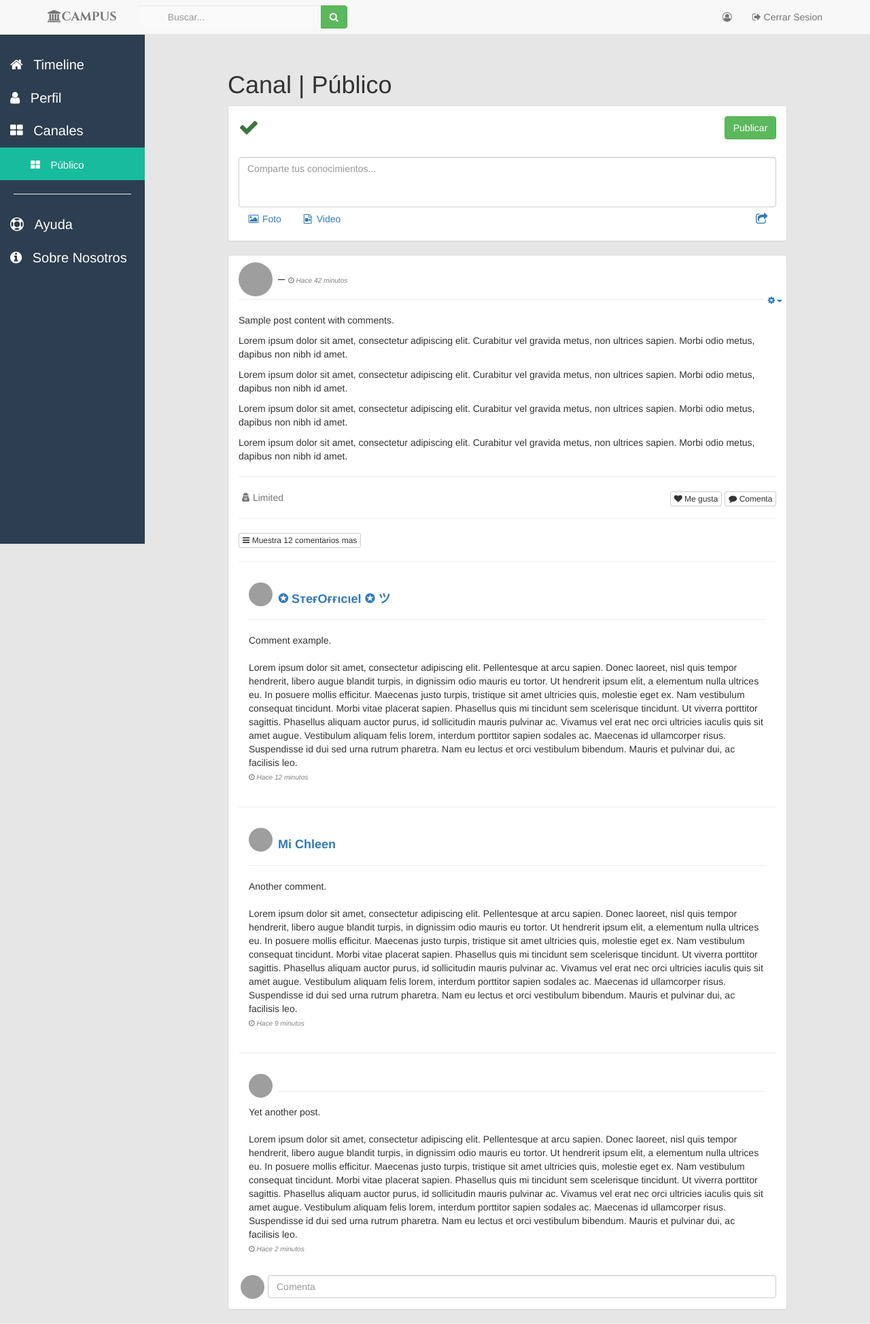
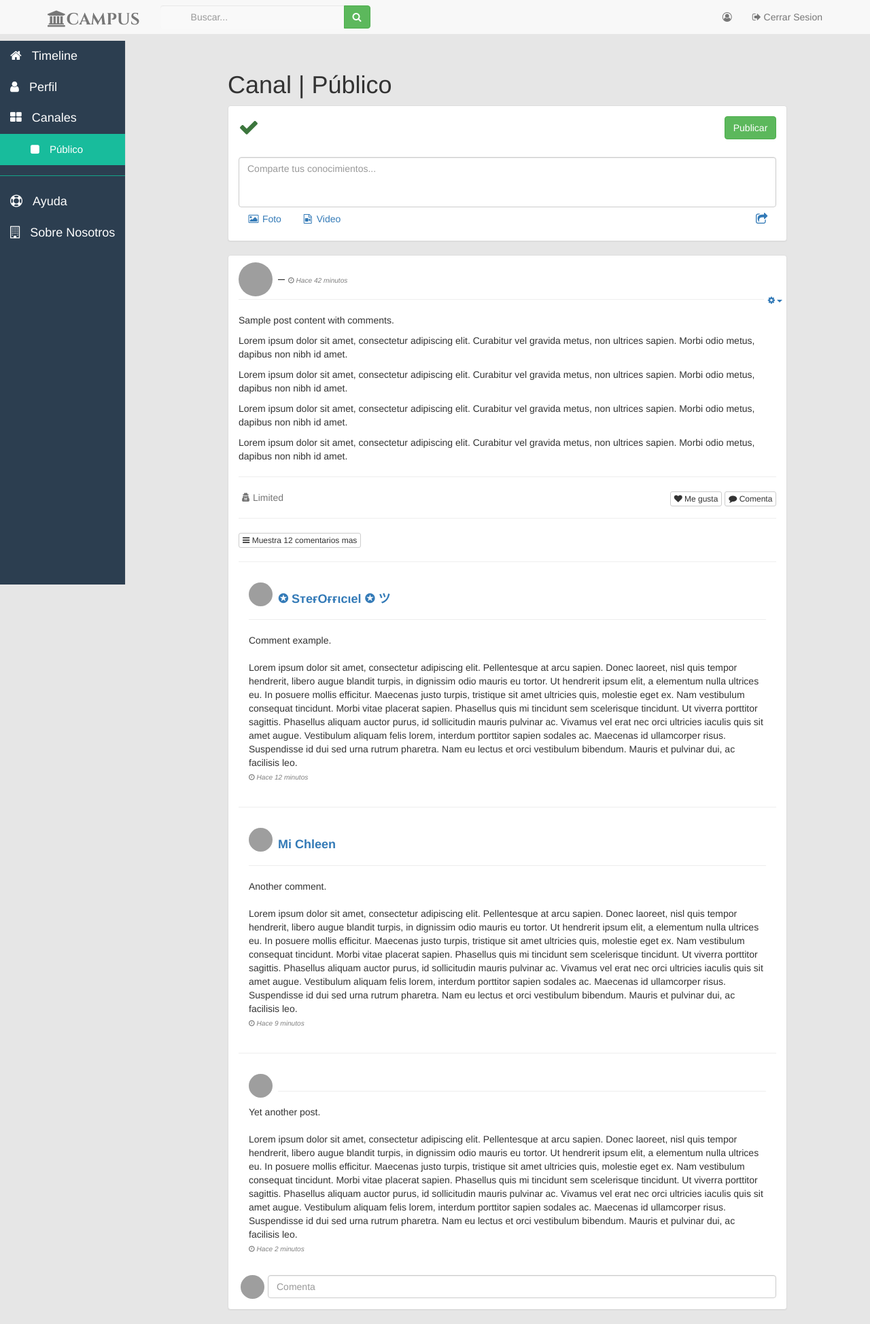
Before and after one commit to favr91/campus, a Rails app: page /chanel/index in a window 1280 px wide. Shown: the whole page at 68% size. Run offline with Rails 7, Linux system fonts and the light colour scheme; the visitor is signed in with stand-in values (Sample User, id 1); style sheets or scripts are compiled from the project's sources; some libraries are stand-ins or nearby versions; grey boxes are pictures that could not be loaded.

Commit message:
hecha nueva sidebar

```diff
--- a/app/assets/stylesheets/application.scss
+++ b/app/assets/stylesheets/application.scss
@@ -15,11 +15,32 @@ textarea {
     overflow-y: scroll;
 }
 
-body,
-html,
-.row-offcanvas {
+.box {
+
     height: 100%;
+    background: #2c3e50;
+    position: absolute;
+    left: 0;
+    top: 60px;
+    box-shadow: 1px 0px 0px rgba(0, 0, 0, 0.05);
+    position: fixed;
+    bottom: 0;
+    z-index: 1000;
+
 }
+
+.box a {
+    padding: 25px;
+    font-size: 18px;
+    color: white;
+     -o-transition:.5s;
+  -ms-transition:.5s;
+  -moz-transition:.5s;
+  -webkit-transition:.5s;
+  /* ...and now for the proper property */
+  transition:.5s;
+}
+
 
 body {
     //background-image: url('https://i.imgsafe.org/e90f01fffb.jpg');
@@ -46,6 +67,8 @@ body.blanco {
     font-size: 12px;
 }
 
+
+/*
 .sidebar {
     position: fixed;
     top: 51px;
@@ -59,37 +82,24 @@ body.blanco {
     background-color: #2c3e50;
     border-right: 1px solid 1px transparent;
     box-shadow: 0 1px 1px rgba(0, 0, 0, 0.05);
+}*/
+
+.active {
+    background-color: #18bc9c;
+    a {
+        color: #fff;
+    }
 }
 
-.main {
-    padding: 20px;
-}
-
-.active{
-    background-color: #18bc9c;
-
-        a{
- color: #fff;
-        }
-}
-
-.nav-sidebar {
-    margin-right: -21px;
-    margin-bottom: 20px;
-    margin-left: -20px;
-    font-size: 20px;
-    a{
-        color: #fff;
-    }
-
-    li:hover a{
+.box {
+    li:hover a {
         background-color: #18bc9c;
         color: #fff;
     }
 }
 
 .btn-success {
-    a{
+    a {
         color: #fff;
         text-decoration: none;
     }
@@ -115,6 +125,13 @@ body.blanco {
     border-color: #15a589;
 }
 
+.linea-hr2 {
+    max-width: 200px;
+    margin: 15px auto;
+    border-width: 1px;
+    border-color: #15a589;
+}
+
 .subheading {
     line-height: 1.1;
     display: block;
@@ -126,79 +143,6 @@ body.blanco {
     font-size: 26px;
 }
 
-
-/* --------------------------------------SideBar */
-
-
-/* .side-nav {
-        position: fixed;
-        top: 51px;
-        left: 225px;
-        width: 225px;
-        margin-left: -225px;
-        border: none;
-        border-radius: 0;
-        overflow-y: auto;
-        background-color: #ecf0f1;
-        bottom: 0;
-        overflow-x: hidden;
-        padding-bottom: 40px;
-    }
-
-    .side-nav>li>a {
-        width: 225px;
-    }
-
-    .side-nav li a:hover,
-    .side-nav li a:focus {
-        outline: none;
-        background-color: #18BC9C !important;
-        color: white;
-         display: inline-block;
-  vertical-align: middle;
-  -webkit-transform: perspective(1px) translateZ(0);
-  transform: perspective(1px) translateZ(0);
-  box-shadow: 0 0 1px transparent;
-  overflow: hidden;
-  -webkit-transition-duration: 0.3s;
-  transition-duration: 0.3s;
-  -webkit-transition-property: color, background-color;
-  transition-property: color, background-color;
-    }
-
-    .side-nav>li>ul {
-    padding: 0;
-}
-
-.side-nav>li>ul>li>a {
-    display: block;
-    padding: 10px 15px 10px 38px;
-    text-decoration: none;
-    color: #999;
-}
-
-.side-nav>li>ul>li>a:hover {
-    color: #fff;
-}
-
-*/
-/*
-a:hover {
-    display: inline-block;
-    vertical-align: middle;
-    -webkit-transform: perspective(1px) translateZ(0);
-    transform: perspective(1px) translateZ(0);
-    box-shadow: 0 0 1px transparent;
-    overflow: hidden;
-    -webkit-transition-duration: 0.3s;
-    transition-duration: 0.3s;
-    -webkit-transition-property: color, background-color;
-    transition-property: color, background-color;
-}
-*/
-
-/* --------------------------------------Barra de busqueda*/
-
 .barra-busqueda {
     background-color: rgba(255, 255, 255, .15);
     border: none;
@@ -208,6 +152,7 @@ a:hover {
 
 .logo-estilo {
     font-family: 'Cinzel', serif;
+    font-size: 24px;
 }
 
 input:focus::-webkit-input-placeholder {
--- a/app/controllers/posts_controller.rb
+++ b/app/controllers/posts_controller.rb
@@ -1,5 +1,5 @@
 class PostsController < ApplicationController
-  before_action :authenticate_user!
+
   before_action :set_post, only: [:show, :edit, :update, :destroy]
 
   # GET /posts
--- a/app/views/areas/index.html.erb
+++ b/app/views/areas/index.html.erb
@@ -1,5 +1,5 @@
 <div class="container">
-<div class="col-xs-11 col-sm-9 col-md-10 col-xs-offset-1 col-sm-offset-3 col-md-offset-2">
+<div class="col-xs-12 col-sm-9 col-md-9 col-lg-10 col-sm-offset-4 col-md-offset-3 col-lg-offset-2">
 <h1>Áreas de Conocimiento</h1>
 
  <div class="panel-body">
--- a/app/views/chanel/index.html.erb
+++ b/app/views/chanel/index.html.erb
@@ -1,6 +1,6 @@
 
 
-<div class="col-xs-11 col-sm-9 col-md-8 col-xs-offset-1 col-sm-offset-3 col-md-offset-3">
+<div class="col-xs-12 col-sm-8 col-md-8 col-sm-offset-4 col-md-offset-3">
            <h1>Canal | Público</h1>
             <div class="panel panel-default">
                 <div class="panel-body">
--- a/app/views/devise/registrations/edit.html.erb
+++ b/app/views/devise/registrations/edit.html.erb
@@ -1,5 +1,5 @@
 <%= bootstrap_devise_error_messages! %>
-<div class="col-xs-12 col-sm-6 col-md-4 col-sm-offset-3 col-md-offset-4">
+<div class="col-xs-12 col-sm-7 col-md-6 col-lg-5 col-sm-offset-4 col-md-offset-4">
 <div class="panel panel-default devise-bs">
   <div class="panel-heading">
     <h4><%= t('.title', resource: resource_class.model_name.human , default: "Edit #{resource_name.to_s.humanize}") %></h4>
--- a/app/views/layouts/application.html.erb
+++ b/app/views/layouts/application.html.erb
@@ -10,6 +10,7 @@
         <meta content="IE=edge,chrome=1" http-equiv="X-UA-Compatible">
         <meta name="viewport" content="width=device-width, initial-scale=1.0">
         <meta name="theme-color" content="#212f3d">
+
 </head>
 
 <body <% if user_signed_in? && request.path != "/about/index" %> class="blanco" <% end %> >
--- a/app/views/partials/_navbar.html.erb
+++ b/app/views/partials/_navbar.html.erb
@@ -1,13 +1,16 @@
 <nav class="navbar navbar-default navbar-fixed-top">
+
   <div class="container">
     <!-- Brand and toggle get grouped for better mobile display -->
     <div class="navbar-header">
-      <button type="button" class="navbar-toggle collapsed" data-toggle="collapse" data-target="#bs-example-navbar-collapse-1" aria-expanded="false">
+
+        <button type="button" class="navbar-toggle collapsed" data-toggle="collapse" data-target="#bs-example-navbar-collapse-1" aria-expanded="false">
         <span class="sr-only">Toggle navigation</span>
         <span class="icon-bar"></span>
         <span class="icon-bar"></span>
         <span class="icon-bar"></span>
       </button>
+
        <a class="navbar-brand logo-estilo" href="/"><i class="fa fa-university" aria-hidden="true"></i>CAMPUS</a>
     </div>
 
@@ -26,6 +29,8 @@
 
       <ul class="nav navbar-nav navbar-right">
 
+
+
           <% if user_signed_in? %>
             <li>
              <a href="#" style="font-weight: bold;"><i class="fa fa-user-circle-o" aria-hidden="true"></i> <%= current_user.nombre %></a>
@@ -40,6 +45,36 @@
           <% end %>
         </li>
         <% end %>
+
+        <%if user_signed_in? %>
+    <li class="<%= 'active' if params[:controller] == 'welcome' %>, visible-xs">
+     <%= link_to welcome_index_path do %>
+      <i class="fa fa-home" aria-hidden="true"> </i> <span style="margin-left:10px;">Timeline </span>
+     <% end %>
+    </li>
+    <li class="<%= 'active' if params[:controller] == 'channels'%>, visible-xs ">
+     <%= link_to channels_path do %>
+      <i class="fa fa-th-large" aria-hidden="true"> </i> <span style="margin-left:10px;">Canales</span>
+     <% end %>
+    </li>
+    <% if request.path == "/chanel/index" %>
+    <li class="<%= 'active' if params[:controller] == 'chanel' %>, visible-xs">
+     <%= link_to chanel_index_path do %>
+      <i class="fa fa-th-large " style="font-size: 15px; margin-left: 30px;" aria-hidden="true"> </i> <span style="margin-left:10px; font-size: 15px;">Público</span>
+     <% end %>
+    </li>
+    <% end %>
+
+    <% if current_user.email == 'pm@gmail.com' %>
+      <li class="<%= 'active' if params[:controller] == 'areas' %>, visible-xs">
+          <%= link_to areas_path do %>
+            <i class="fa fa-book" aria-hidden="true"></i> <span style="margin-left:10px;">Áreas de conocimiento</span>
+          <% end %>
+      </li>
+    <% end %>
+<% end %>
+
+
       </ul>
     </div><!-- /.navbar-collapse -->
   </div><!-- /.container-fluid -->
--- a/app/views/partials/_sidebar.html.erb
+++ b/app/views/partials/_sidebar.html.erb
@@ -1,49 +1,53 @@
-<!-- /sidebar -->
-<div class="col-xs-1 col-sm-3 col-md-2 sidebar">
-  <ul class="nav nav-sidebar">
+<div class="col-xs-1 col-md-2 collapse in hidden-xs">
+<div class="container-fluid">
+  <div class="box">
+    <div class="text-left">
+      <ul class="nav nav-sidebar">
     <li class="<%= 'active' if params[:controller] == 'welcome' %>">
      <%= link_to welcome_index_path do %>
-      <i class="fa fa-home" aria-hidden="true"> </i> <span class="collapse in hidden-xs" style="margin-left:10px;">Timeline </span>
+      <i class="fa fa-home" aria-hidden="true"> </i> <span style="margin-left:10px;">Timeline </span>
      <% end %>
     </li>
     <li class="<%= 'active' if params[:controller] == 'perfil' %>">
      <%= link_to perfil_index_path do %>
-      <i class="fa fa-user" aria-hidden="true"> </i> <span class="collapse in hidden-xs" style="margin-left:10px;">Perfil </span>
+      <i class="fa fa-user" aria-hidden="true"> </i> <span style="margin-left:10px;">Perfil </span>
      <% end %>
     </li>
     <li class="<%= 'active' if params[:controller] == 'channels' %>">
      <%= link_to channels_path do %>
-      <i class="fa fa-th-large" aria-hidden="true"> </i> <span class="collapse in hidden-xs" style="margin-left:10px;">Canales</span>
+      <i class="fa fa-th-large" aria-hidden="true"> </i> <span style="margin-left:10px;">Canales</span>
      <% end %>
     </li>
     <% if request.path == "/chanel/index" %>
     <li class="<%= 'active' if params[:controller] == 'chanel' %>">
      <%= link_to chanel_index_path do %>
-      <i class="fa fa-th-large " style="font-size: 15px; margin-left: 30px;" aria-hidden="true"> </i> <span class="collapse in hidden-xs" style="margin-left:10px; font-size: 15px;">Público</span>
+      <i class="fa fa-square " style="font-size: 15px; margin-left: 30px;" aria-hidden="true"> </i> <span style="margin-left:10px; font-size: 15px;">Público</span>
      <% end %>
     </li>
     <% end %>
     <% if current_user.email == 'pm@gmail.com' %>
       <li class="<%= 'active' if params[:controller] == 'areas' %>">
           <%= link_to areas_path do %>
-            <i class="fa fa-book" aria-hidden="true"></i> <span class="collapse in hidden-xs" style="margin-left:10px;">Áreas de conocimiento</span>
+            <i class="fa fa-book" aria-hidden="true"></i> <span style="margin-left:10px;">Áreas de conocimiento</span>
           <% end %>
       </li>
     <% end %>
   </ul>
-  <hr>
+  <hr class="linea-hr2">
   <ul class="nav nav-sidebar">
       <li class="<%= 'active' if params[:controller] == 'posts' %>">
       <%= link_to posts_path do %>
-        <i class="fa fa-life-ring" aria-hidden="true"> </i> <span class="collapse in hidden-xs" style="margin-left:10px;">Ayuda</span>
+        <i class="fa fa-life-ring" aria-hidden="true"> </i> <span style="margin-left:10px;">Ayuda</span>
       <% end %>
       </li>
       <li>
       <%= link_to about_index_path do %>
-         <i class="fa fa-info-circle" aria-hidden="true"> </i> <span class="collapse in hidden-xs" style="margin-left:10px;">Sobre Nosotros</span>
+         <i class="fa fa-building-o" aria-hidden="true"> </i> <span style="margin-left:10px;">Sobre Nosotros</span>
       <% end %>
       </li>
 
-    </ul>
+     </ul>
+      </div>
+    </div>
+  </div>
 </div>
-<!-- /sidebar -->
--- a/app/views/perfil/index.html.erb
+++ b/app/views/perfil/index.html.erb
@@ -1,4 +1,4 @@
-        <div class="col-xs-11 col-sm-3 col-md-3 col-xs-offset-1 col-sm-offset-3 col-md-offset-2 ">
+        <div class="col-xs-12 col-sm-8 col-md-2 col-sm-offset-4 col-md-offset-3 col-lg-offset-3">
             <div class="panel panel-default">
                 <div class="panel-body">
                     <div class="media">
@@ -30,7 +30,7 @@
                 </div>
             </div>
         </div>
-        <div class="col-xs-11 col-sm-6 col-md-7">
+        <div class="col-xs-12 col-sm-8 col-md-6 ">
             <div class="panel panel-default">
                 <div class="panel-body">
                     <span>
--- a/app/views/welcome/index.html.erb
+++ b/app/views/welcome/index.html.erb
@@ -1,5 +1,5 @@
 
-        <div class="col-xs-11 col-sm-9 col-md-8 col-xs-offset-1 col-sm-offset-3 col-md-offset-3">
+        <div class="col-xs-12 col-sm-8 col-md-8 col-sm-offset-4 col-md-offset-3">
             <div class="panel panel-default">
                 <div class="panel-body">
                     <span>
```
Also changed, not shown: app/views/channels/index.html.erb (+6 -6 lines), app/assets/javascripts/application.js (line endings or trailing spaces).
